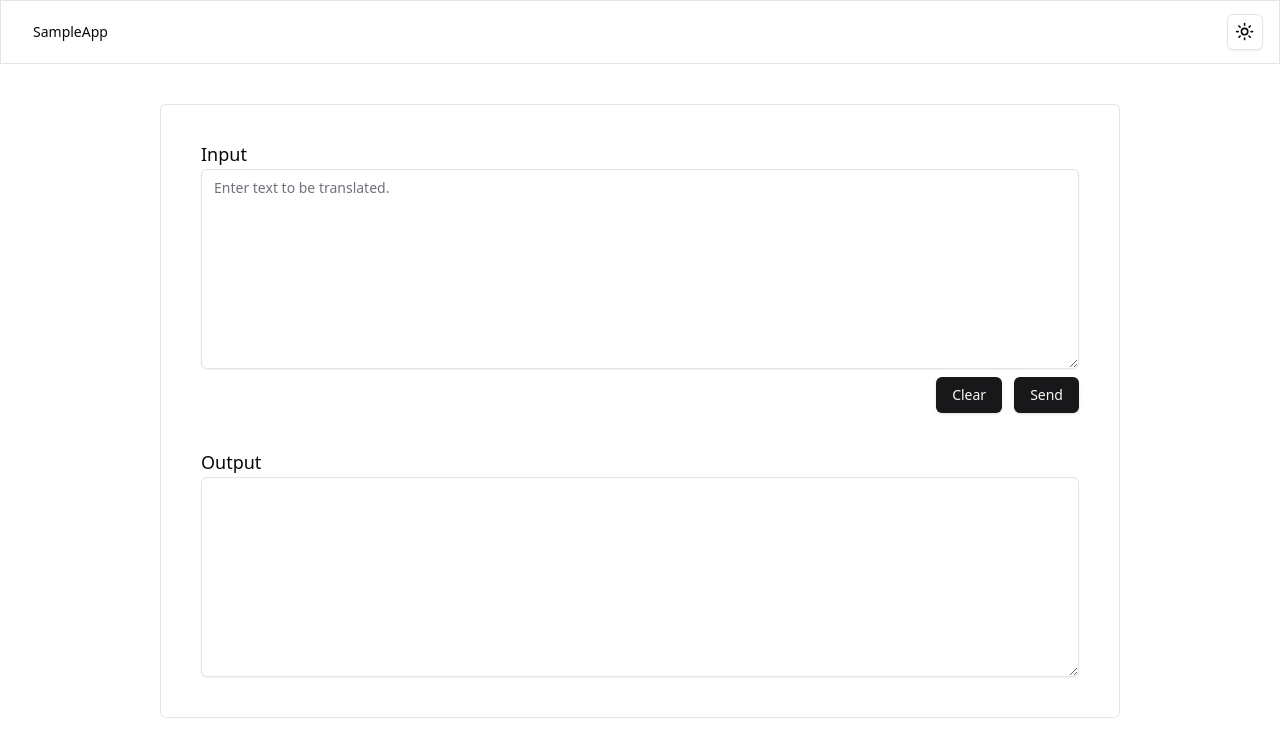
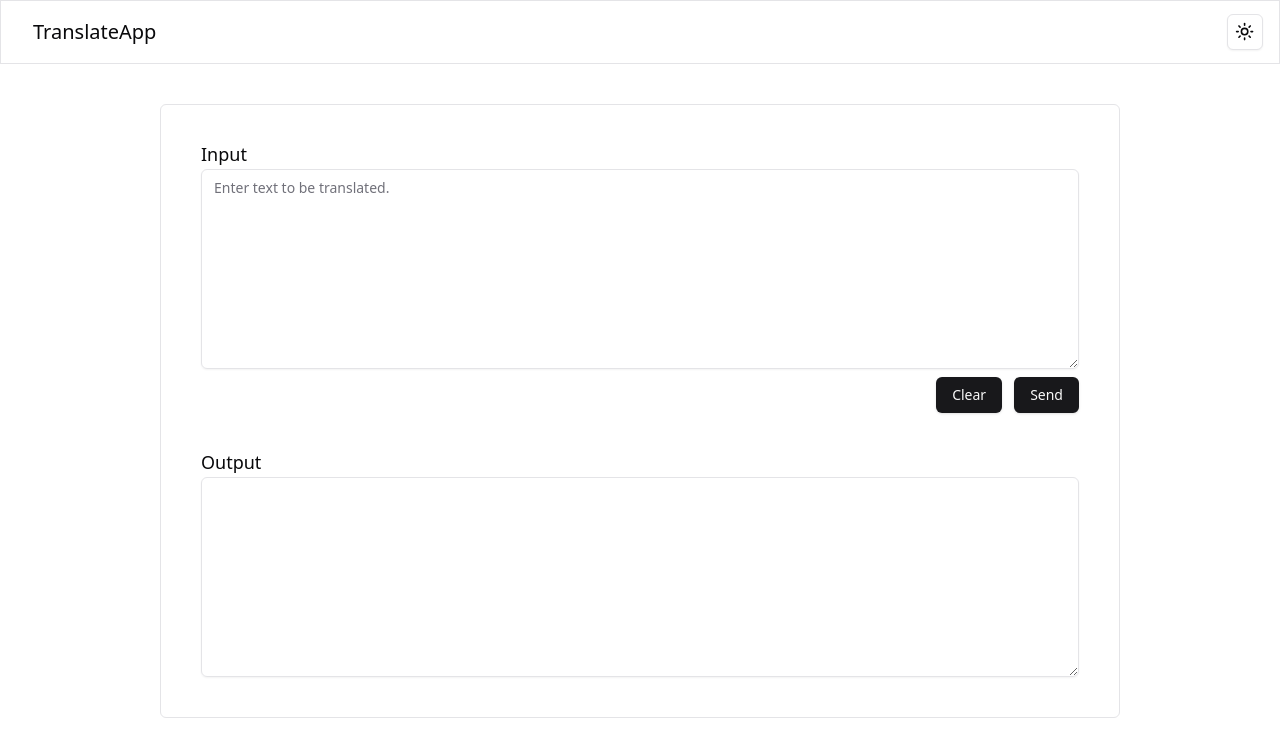
Before and after one commit to npsytoh/vite-shadcn-ui-example, a React (Vite) app: page / in a window 1280 px wide. Shown: the top 756 px of the page. Built offline with nearby package versions, Linux system fonts and the light colour scheme.

Commit message:
fix: header.tsx

```diff
--- a/src/components/header.tsx
+++ b/src/components/header.tsx
@@ -7,7 +7,7 @@ export const Header: React.FunctionComponent = () => {
 		<>
 			<header className="h-16 max-w-full flex items-center justify-between gap-4 border container px-4">
 				<Button variant={'ghost'} asChild>
-					<h1>SampleApp</h1>
+					<h1 className="text-xl">TranslateApp</h1>
 				</Button>
 				<ModeToggle />
 			</header>
```
